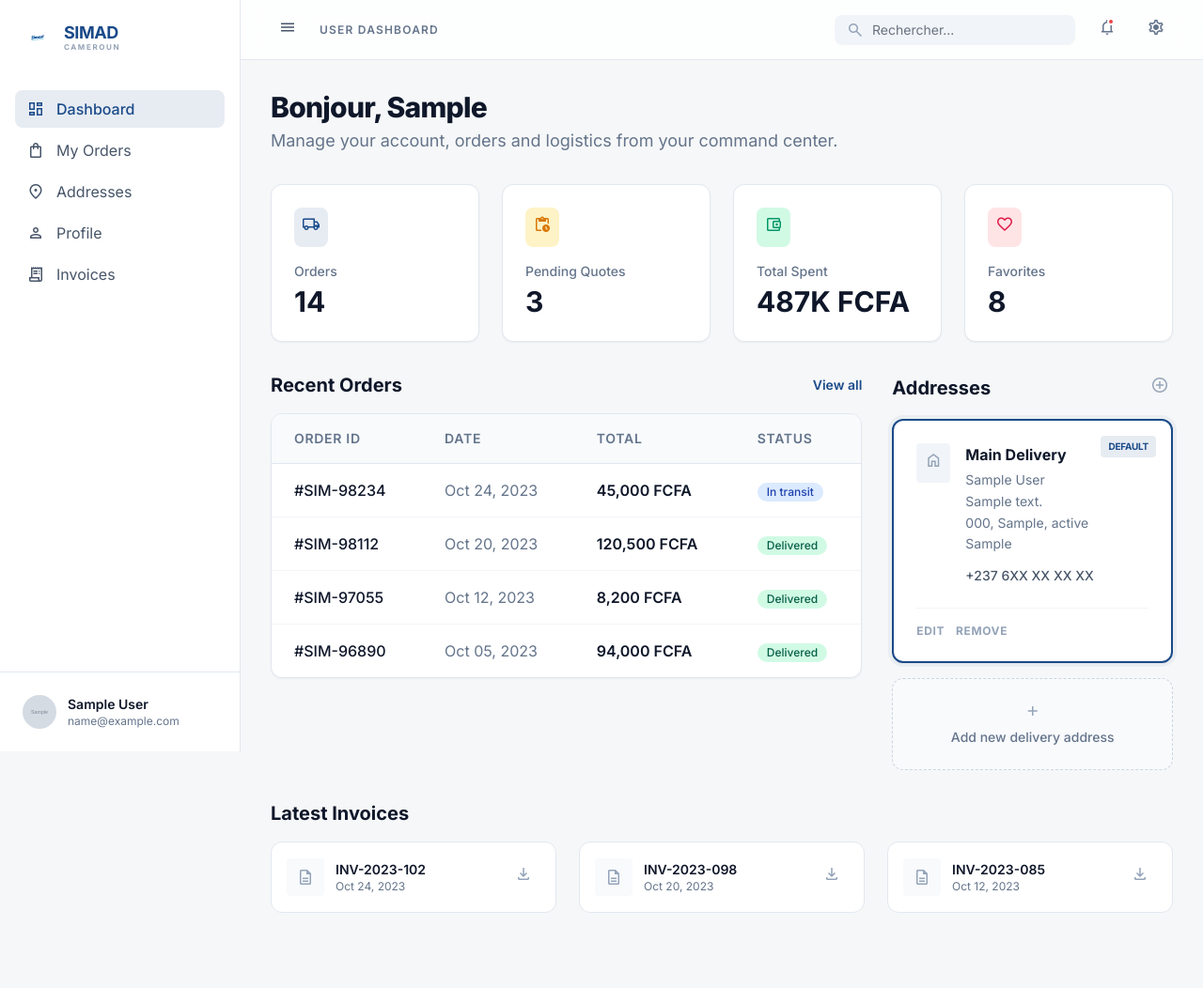
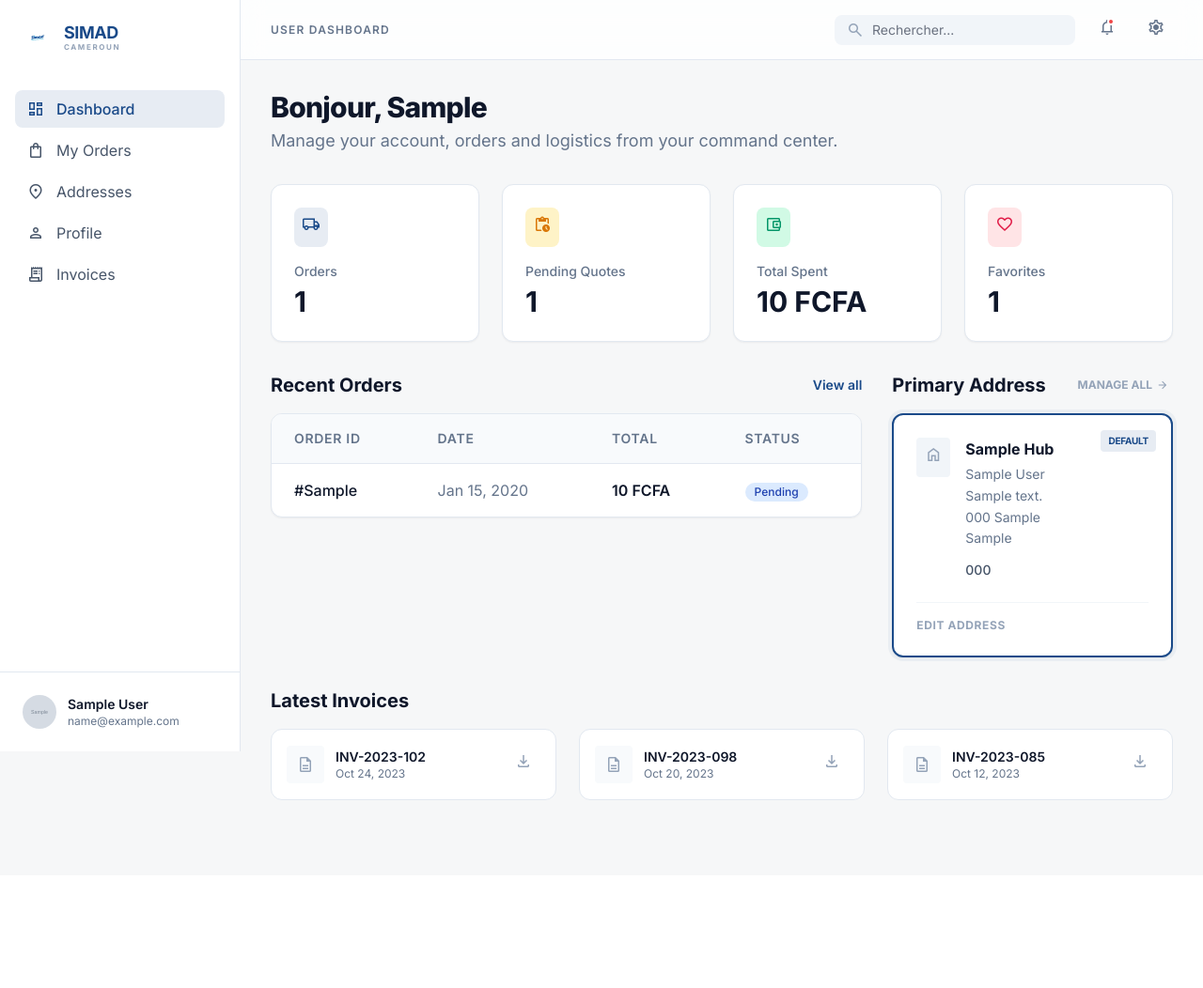
Before and after one commit to Nity-Pulse-Tech/Simad, a Django app: page /users/dashboard/ in a window 1280 px wide. Shown: the whole page at 94% size. After the commit the page ends 852 px from the top, so only its background shows below. Run offline with Django 5.2, Linux system fonts and the light colour scheme; a user stored in the database is signed in; tables that the repository leaves empty hold one stand-in row (values such as "Sample post"); grey boxes marked "Sample" are stand-in pictures; parts of the project's set-up code (start-up, migrations or seed data) failed here and were passed over; some libraries are stand-ins or nearby versions.

Commit message:
feat: Implement address selection and handling in the order summary view and remove content from the user dashboard template.

```diff
--- a/simad/templates/pages/user_dashboard/base.html
+++ b/simad/templates/pages/user_dashboard/base.html
@@ -40,10 +40,10 @@
         class="fixed inset-y-0 left-0 w-72 bg-white dark:bg-slate-900 shadow-2xl flex flex-col h-full"
     >
         <div class="p-6 border-b border-slate-100 dark:border-slate-800 flex items-center justify-between">
-            <div class="flex items-center gap-3">
+            <a href="{% url 'core:home' %}" class="flex items-center gap-3">
                 <img src="{% static 'images/logo/logo.webp' %}" alt="Logo" class="h-8 w-auto">
                 <span class="font-black text-primary tracking-tighter">SIMAD</span>
-            </div>
+            </a>
             <button @click="sidebarOpen = false" class="p-2 text-slate-400 hover:text-red-500 transition-colors">
                 <span class="material-symbols-outlined">close</span>
             </button>
@@ -61,7 +61,7 @@
     <div class="flex items-center gap-4">
         <button
             @click="sidebarOpen = !sidebarOpen"
-            class="p-2 text-slate-600 hover:text-primary transition-colors focus:outline-none"
+            class="lg:hidden p-2 text-slate-600 hover:text-primary transition-colors focus:outline-none"
             aria-label="Toggle Sidebar"
         >
             <span class="material-symbols-outlined">menu</span>
--- a/simad/templates/pages/user_dashboard/dashboard.html
+++ b/simad/templates/pages/user_dashboard/dashboard.html
@@ -15,7 +15,7 @@
             </div>
         </div>
         <p class="text-slate-500 text-sm font-medium">Orders</p>
-<p class="text-3xl font-bold mt-1">14</p>
+        <p class="text-3xl font-bold mt-1">{{ total_orders }}</p>
     </div>
     <div class="bg-white dark:bg-slate-900 p-6 rounded-xl border border-slate-200 dark:border-slate-800 shadow-sm hover:shadow-md transition-shadow">
         <div class="flex items-center justify-between mb-4">
@@ -24,7 +24,7 @@
             </div>
         </div>
         <p class="text-slate-500 text-sm font-medium">Pending Quotes</p>
-<p class="text-3xl font-bold mt-1">3</p>
+        <p class="text-3xl font-bold mt-1">{{ pending_quotes }}</p>
     </div>
     <div class="bg-white dark:bg-slate-900 p-6 rounded-xl border border-slate-200 dark:border-slate-800 shadow-sm hover:shadow-md transition-shadow">
         <div class="flex items-center justify-between mb-4">
@@ -33,7 +33,7 @@
             </div>
         </div>
         <p class="text-slate-500 text-sm font-medium">Total Spent</p>
-<p class="text-3xl font-bold mt-1 truncate">487K FCFA</p>
+        <p class="text-3xl font-bold mt-1 truncate">{{ total_spent|floatformat:0 }} FCFA</p>
     </div>
     <div class="bg-white dark:bg-slate-900 p-6 rounded-xl border border-slate-200 dark:border-slate-800 shadow-sm hover:shadow-md transition-shadow">
         <div class="flex items-center justify-between mb-4">
@@ -42,7 +42,7 @@
             </div>
         </div>
         <p class="text-slate-500 text-sm font-medium">Favorites</p>
-<p class="text-3xl font-bold mt-1">8</p>
+        <p class="text-3xl font-bold mt-1">{{ favorites_count }}</p>
     </div>
 </div>
     <div class="grid grid-cols-1 xl:grid-cols-3 gap-8">
@@ -50,7 +50,7 @@
         <div class="xl:col-span-2 space-y-4">
             <div class="flex items-center justify-between">
                 <h3 class="text-xl font-bold">Recent Orders</h3>
-<button class="text-sm font-semibold text-primary hover:underline">View all</button>
+                <a href="{% url 'users:order_list' %}" class="text-sm font-semibold text-primary hover:underline">View all</a>
             </div>
             <div class="bg-white dark:bg-slate-900 rounded-xl border border-slate-200 dark:border-slate-800 overflow-hidden shadow-sm">
                 <div class="overflow-x-auto">
@@ -64,59 +64,41 @@
                             </tr>
                         </thead>
                         <tbody class="divide-y divide-slate-100 dark:divide-slate-800">
+                            {% for order in recent_orders %}
                             <tr class="hover:bg-slate-50 dark:hover:bg-slate-800/50 transition-colors">
-<td class="px-6 py-4 font-medium">#SIM-98234</td>
-<td class="px-6 py-4 text-slate-500">Oct 24, 2023</td>
-<td class="px-6 py-4 font-semibold">45,000 FCFA</td>
+                                <td class="px-6 py-4 font-medium">#{{ order.reference }}</td>
+                                <td class="px-6 py-4 text-slate-500">{{ order.created|date:"M d, Y" }}</td>
+                                <td class="px-6 py-4 font-semibold">{{ order.total|floatformat:0 }} FCFA</td>
                                 <td class="px-6 py-4">
-<span class="inline-flex items-center px-2.5 py-0.5 rounded-full text-xs font-medium bg-blue-100 text-blue-800 dark:bg-blue-900/30 dark:text-blue-300">
-                                                In transit
+                                    <span class="inline-flex items-center px-2.5 py-0.5 rounded-full text-xs font-medium
+                                        {% if order.status == 'DELIVERED' %}bg-emerald-100 text-emerald-800 dark:bg-emerald-900/30 dark:text-emerald-300
+                                        {% elif order.status == 'CANCELLED' %}bg-rose-100 text-rose-800 dark:bg-rose-900/30 dark:text-rose-300
+                                        {% else %}bg-blue-100 text-blue-800 dark:bg-blue-900/30 dark:text-blue-300{% endif %}">
+                                        {{ order.get_status_display }}
                                     </span>
                                 </td>
                             </tr>
-<tr class="hover:bg-slate-50 dark:hover:bg-slate-800/50 transition-colors">
-<td class="px-6 py-4 font-medium">#SIM-98112</td>
-<td class="px-6 py-4 text-slate-500">Oct 20, 2023</td>
-<td class="px-6 py-4 font-semibold">120,500 FCFA</td>
-<td class="px-6 py-4">
-<span class="inline-flex items-center px-2.5 py-0.5 rounded-full text-xs font-medium bg-emerald-100 text-emerald-800 dark:bg-emerald-900/30 dark:text-emerald-300">
-                                                Delivered
-                                            </span>
-</td>
+                            {% empty %}
+                            <tr>
+                                <td colspan="4" class="px-6 py-10 text-center text-slate-500 italic">No recent orders found.</td>
                             </tr>
-<tr class="hover:bg-slate-50 dark:hover:bg-slate-800/50 transition-colors">
-<td class="px-6 py-4 font-medium">#SIM-97055</td>
-<td class="px-6 py-4 text-slate-500">Oct 12, 2023</td>
-<td class="px-6 py-4 font-semibold">8,200 FCFA</td>
-<td class="px-6 py-4">
-<span class="inline-flex items-center px-2.5 py-0.5 rounded-full text-xs font-medium bg-emerald-100 text-emerald-800 dark:bg-emerald-900/30 dark:text-emerald-300">
-                                                Delivered
-                                            </span>
-</td>
-</tr>
-<tr class="hover:bg-slate-50 dark:hover:bg-slate-800/50 transition-colors">
-<td class="px-6 py-4 font-medium">#SIM-96890</td>
-<td class="px-6 py-4 text-slate-500">Oct 05, 2023</td>
-<td class="px-6 py-4 font-semibold">94,000 FCFA</td>
-<td class="px-6 py-4">
-<span class="inline-flex items-center px-2.5 py-0.5 rounded-full text-xs font-medium bg-emerald-100 text-emerald-800 dark:bg-emerald-900/30 dark:text-emerald-300">
-                                                Delivered
-                                            </span>
-</td>
-</tr>
+                            {% endfor %}
                         </tbody>
                     </table>
                 </div>
             </div>
         </div>
-<!-- Addresses Grid (Single card display for demo) -->
+
+        <!-- Addresses Grid -->
         <div class="space-y-4">
             <div class="flex items-center justify-between">
-<h3 class="text-xl font-bold">Addresses</h3>
-<button class="p-1 text-slate-400 hover:text-primary">
-<span class="material-symbols-outlined">add_circle</span>
-</button>
+                <h3 class="text-xl font-bold">Primary Address</h3>
+                <a href="{% url 'users:address' %}" class="p-1 text-slate-400 hover:text-primary transition-colors flex items-center gap-1 text-xs font-bold uppercase">
+                    Manage all <span class="material-symbols-outlined text-sm">arrow_forward</span>
+                </a>
             </div>
+
+            {% if default_address %}
             <div class="bg-white dark:bg-slate-900 p-6 rounded-xl border-2 border-primary ring-4 ring-primary/5 shadow-sm relative overflow-hidden group">
                 <div class="absolute top-4 right-4 bg-primary/10 text-primary px-2 py-1 rounded text-[10px] font-bold uppercase tracking-tight">Default</div>
                 <div class="flex items-start gap-4">
@@ -124,31 +106,32 @@
                         <span class="material-symbols-outlined">home</span>
                     </div>
                     <div class="space-y-1">
-<p class="font-bold text-slate-900 dark:text-white">Main Delivery</p>
+                        <p class="font-bold text-slate-900 dark:text-white">{{ default_address.city }} Hub</p>
                         <p class="text-sm text-slate-500 leading-relaxed">
                             {{ user.full_name }}<br/>
-    {% with address=user.addresses.first %}
-        {% if address %}
-            {{ address.address_line1 }}<br/>
-            {{ address.postal_code }}, {{ address.city }}, {{ address.state_province }}<br/>
-            {{ address.country }}
-        {% else %}
-            No address defined.
-        {% endif %}
-    {% endwith %}
+                            {{ default_address.address_line1 }}<br/>
+                            {{ default_address.postal_code }} {{ default_address.city }}<br/>
+                            {{ default_address.country }}
                         </p>
-<p class="text-sm text-slate-600 font-medium pt-2">+237 6XX XX XX XX</p>
+                        <p class="text-sm text-slate-600 font-medium pt-2">{{ user.phone_number }}</p>
                     </div>
                 </div>
                 <div class="mt-6 flex gap-3 pt-4 border-t border-slate-100 dark:border-slate-800">
-<button class="text-xs font-bold text-slate-400 hover:text-primary uppercase tracking-wider">Edit</button>
-<button class="text-xs font-bold text-slate-400 hover:text-red-500 uppercase tracking-wider">Remove</button>
+                    <a href="{% url 'users:address' %}" class="text-xs font-bold text-slate-400 hover:text-primary uppercase tracking-wider">Edit Address</a>
                 </div>
             </div>
-<div class="bg-slate-50 dark:bg-slate-800/30 p-6 rounded-xl border border-dashed border-slate-300 dark:border-slate-700 flex flex-col items-center justify-center text-center gap-2 cursor-pointer hover:border-primary/50 transition-colors">
-<span class="material-symbols-outlined text-slate-400">add</span>
-<p class="text-sm font-medium text-slate-500">Add new delivery address</p>
+            {% else %}
+            <div class="bg-slate-50 dark:bg-slate-800/30 p-8 rounded-xl border border-dashed border-slate-300 dark:border-slate-700 flex flex-col items-center justify-center text-center gap-3 group hover:border-primary/50 transition-colors">
+                <div class="w-12 h-12 rounded-full bg-slate-100 dark:bg-slate-800 flex items-center justify-center text-slate-400 group-hover:text-primary transition-colors">
+                    <span class="material-symbols-outlined">location_off</span>
                 </div>
+                <div>
+                    <p class="text-sm font-bold text-slate-800 dark:text-slate-200">No primary address</p>
+                    <p class="text-xs text-slate-500 mt-1">Add a default address for faster checkout.</p>
+                </div>
+                <a href="{% url 'users:address' %}" class="mt-2 px-4 py-2 bg-primary text-white text-xs font-bold rounded-lg shadow-sm hover:bg-primary/90 transition-all">Add Address</a>
+            </div>
+            {% endif %}
         </div>
     </div>
 <!-- Invoices Preview Section -->
--- a/simad/templates/pages/user_dashboard/includes/_head.html
+++ b/simad/templates/pages/user_dashboard/includes/_head.html
@@ -2,6 +2,7 @@
 <meta charset="utf-8"/>
 <meta content="width=device-width, initial-scale=1.0" name="viewport"/>
 <script src="https://cdn.tailwindcss.com?plugins=forms,container-queries"></script>
+<script defer src="https://cdn.jsdelivr.net/npm/alpinejs@3.x.x/dist/cdn.min.js"></script>
 <link href="https://fonts.googleapis.com/css2?family=Inter:wght@400;500;600;700;800;900&amp;display=swap" rel="stylesheet"/>
 <link href="https://fonts.googleapis.com/css2?family=Material+Symbols+Outlined:wght,FILL@100..700,0..1&amp;display=swap" rel="stylesheet"/>
 <link href="https://fonts.googleapis.com/css2?family=Material+Symbols+Outlined:wght,FILL@100..700,0..1&amp;display=swap" rel="stylesheet"/>
@@ -24,6 +25,7 @@
         }
     </script>
 <style>
+        [x-cloak] { display: none !important; }
         body { font-family: 'Inter', sans-serif; }
         .material-symbols-outlined { font-size: 20px; }
     </style>
--- a/simad/templates/pages/user_dashboard/includes/_side_bar.html
+++ b/simad/templates/pages/user_dashboard/includes/_side_bar.html
@@ -1,8 +1,8 @@
 {% load static %}
 
-<aside x-show="sidebarOpen" x-transition:enter="transition ease-out duration-300 transform" x-transition:enter-start="-translate-x-full" x-transition:enter-end="translate-x-0" x-transition:leave="transition ease-in duration-200 transform" x-transition:leave-start="translate-x-0" x-transition:leave-end="-translate-x-full" class="w-64 border-r border-slate-200 dark:border-slate-800 bg-white dark:bg-slate-900 hidden lg:flex flex-col sticky top-0 h-screen" x-cloak>
+<aside class="w-64 border-r border-slate-200 dark:border-slate-800 bg-white dark:bg-slate-900 hidden lg:flex flex-col sticky top-0 h-screen">
 <div class="p-6 break-words">
-    <a href="/" class="flex items-center gap-3 group">
+    <a href="{% url 'core:home' %}" class="flex items-center gap-3 group">
         <img
             src="{% static 'images/logo/logo.webp' %}"
             alt="SIMAD Logo"
--- a/simad/users/views/user_dashboard_view.py
+++ b/simad/users/views/user_dashboard_view.py
@@ -10,8 +10,35 @@ from django.contrib import messages
 from django.contrib.auth import update_session_auth_hash
 from simad.users.models import UserProfile
 
+from django.db.models import Sum
+from simad.global_data.enum import OrderStatusChoices
+from simad.catalog.models import Wishlist
+
 class UserDashboardView(LoginRequiredMixin, TemplateView):
     template_name = "pages/user_dashboard/dashboard.html"
+
+    def get_context_data(self, **kwargs):
+        context = super().get_context_data(**kwargs)
+        user = self.request.user
+
+        # Dashboard KPIs
+        context['total_orders'] = user.orders.count()
+        context['pending_quotes'] = user.orders.filter(status=OrderStatusChoices.PENDING).count()
+
+        # Total Spent (Sum of paid orders)
+        total_spent = user.orders.filter(is_paid=True).aggregate(Sum('total'))['total__sum'] or 0
+        context['total_spent'] = total_spent
+
+        # Favorites (Wishlist count)
+        context['favorites_count'] = Wishlist.objects.filter(user=user).count()
+
+        # Recent Orders (Top 5)
+        context['recent_orders'] = user.orders.all().order_by('-created')[:5]
+
+        # Default Address
+        context['default_address'] = user.addresses.filter(is_default=True).first()
+
+        return context
 
 from simad.orders.models import Order
 
```
Also changed, not shown: simad/core/views/payment.py (+45 -7 lines), simad/templates/pages/user_dashboard/pages/my_order.html (+9 -7 lines). Lines whose indentation alone changed are shown as unchanged.
